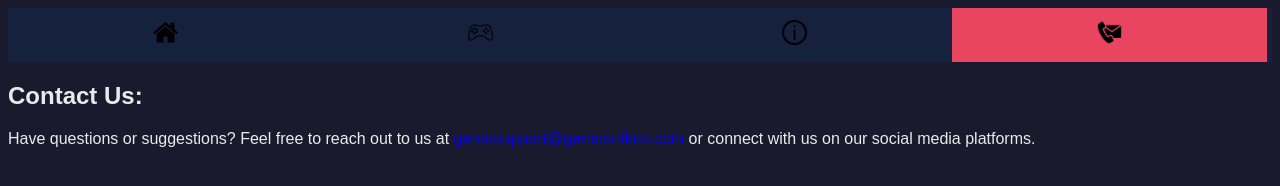
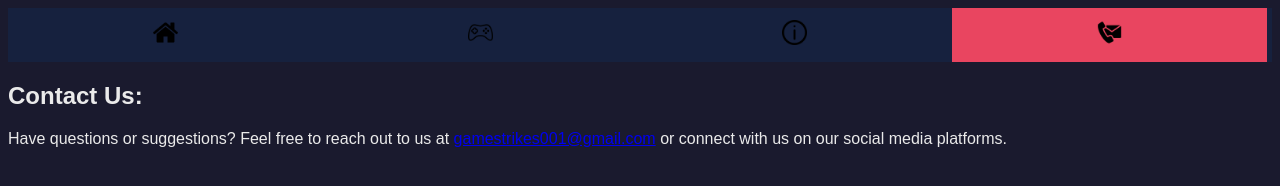
Before and after one commit to L3nn0x1/GameStrike-Page, a plain HTML site: page contact.html in a window 1280 px wide. Drawn offline with Linux system fonts and the light colour scheme.

Commit message:
Update contact.html

```diff
--- a/contact.html
+++ b/contact.html
@@ -19,6 +19,6 @@
 </body>
 <body>
     <h2>Contact Us:</h2>
-    <p>Have questions or suggestions? Feel free to reach out to us at <a href="mailto:gamestrikes001@gmail.com">gamesupport@gamestrikes.com</a> or connect with us on our social media platforms.</p>
+    <p>Have questions or suggestions? Feel free to reach out to us at <a href="mailto:gamestrikes001@gmail.com">gamestrikes001@gmail.com</a> or connect with us on our social media platforms.</p>
 </body>
 </html>
```
